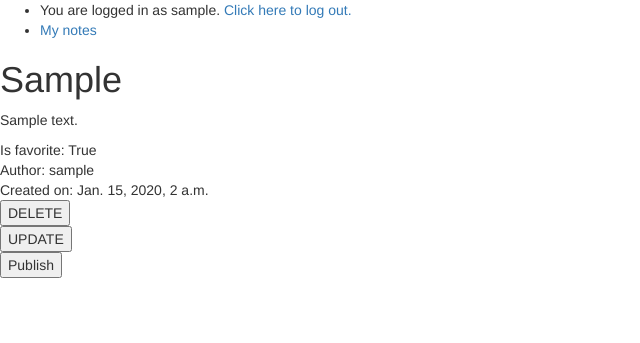
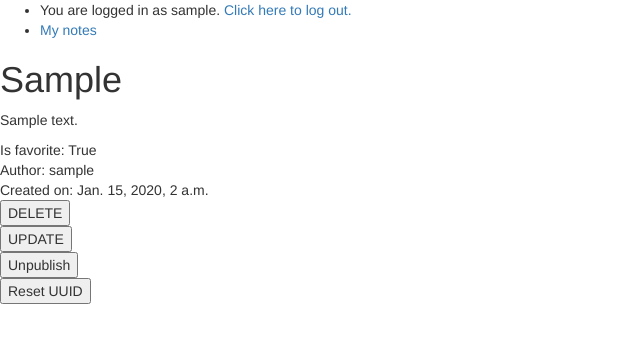
Before and after one commit to ptrwn/notes, a Django app: page /notekeeper/1/ in a window 1280 px wide. Shown: the top 343 px of the page, without its empty margins (0-640 px from the left). Run offline with Django 3.2, Linux system fonts and the light colour scheme; a user stored in the database is signed in; tables that the repository leaves empty hold one stand-in row (values such as "Sample post"); some libraries are stand-ins or nearby versions.

Commit message:
added unpublish and reset uuid for published notes

```diff
--- a/notekeeper/templates/notekeeper/read.html
+++ b/notekeeper/templates/notekeeper/read.html
@@ -27,11 +27,24 @@
             <button type="submit">UPDATE</button>
         </form>
 
-        <form method="post" action="{% url 'notekeeper:publish_note' %}" >
-            {% csrf_token %}
-            <input type="hidden" name="note_id" value="{{ note.id }}">
-            <button type="submit"> Publish </button>
-        </form>
+        {% if note.uuid %}
+            <form method="post" action="{% url 'notekeeper:unpublish' %}" >
+                {% csrf_token %}
+                <input type="hidden" name="note_id" value="{{ note.id }}">
+                <button type="submit"> Unpublish </button>
+            </form>
+            <form method="post" action="{% url 'notekeeper:publish_note' %}" >
+                {% csrf_token %}
+                <input type="hidden" name="note_id" value="{{ note.id }}">
+                <button type="submit"> Reset UUID </button>
+            </form>
+        {% else %}
+            <form method="post" action="{% url 'notekeeper:publish_note' %}" >
+                {% csrf_token %}
+                <input type="hidden" name="note_id" value="{{ note.id }}">
+                <button type="submit"> Publish </button>
+            </form>
+        {% endif %}
 
 
 {% endblock content %}
--- a/notekeeper/urls.py
+++ b/notekeeper/urls.py
@@ -10,4 +10,5 @@ urlpatterns = [
     path('pub/', views.publish_note, name='publish_note'),
     path('update/<int:note_id>/', views.update_note, name='update_note'),
     path('<uuid:note_uuid>', views.view_published_note, name='view_published'),
+    path('del_uuid>', views.unpublish_note, name='unpublish'),
 ]
--- a/notekeeper/views.py
+++ b/notekeeper/views.py
@@ -10,6 +10,8 @@ from .forms import NoteForm
 
 
 def index(request):
+    if not request.user.is_authenticated:
+        return redirect_to_login(reverse('notekeeper:index'), redirect_field_name = 'next')
     own_note_list = Note.objects.filter(created_by=request.user)
     template = loader.get_template('notekeeper/index.html')
     context = {
@@ -104,7 +106,7 @@ def view_published_note(request, note_uuid):
     return HttpResponse(template.render(context, request))
 
 # todo: add update-and-publish and create-and-publish to New note and Update note
-# todo: add unpub and reset uuid options for published notes
+# todo:  ----   add unpub and reset uuid options for published notes
 def publish_note(request):
     if request.method == 'POST':
         note_id = request.POST['note_id']
@@ -114,3 +116,13 @@ def publish_note(request):
         note.add_uuid()
         return redirect('notekeeper:view_published', note_uuid=note.uuid)
     return HttpResponse("pych")
+
+def unpublish_note(request):
+    if request.method == 'POST':
+        note_id = request.POST['note_id']
+        note = Note.objects.get(id=int(note_id))
+        if not request.user.id == note.created_by.id:
+            return HttpResponse('Forbidden', status=403)
+        note.del_uuid()
+        return redirect('notekeeper:note_details', note_id=note.id)
+    return HttpResponse("pych")
```
